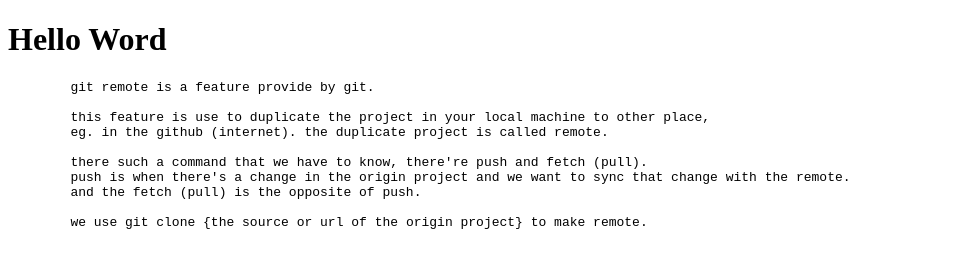
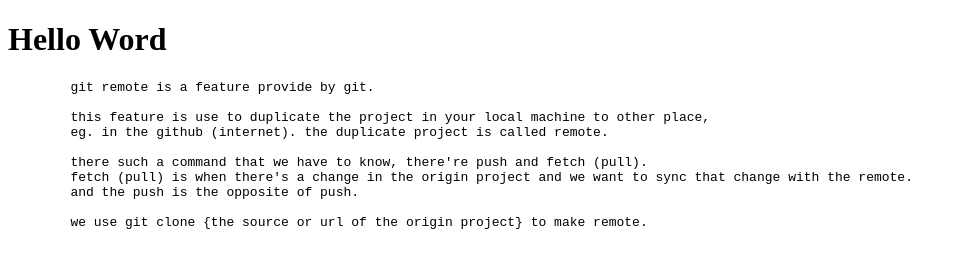
Before and after one commit to IndraCahya123/git-remote, a plain HTML site: page index.html in a window 1280 px wide. Shown: the whole page, without its empty margins (0-965 px from the left). Drawn offline with Linux system fonts and the light colour scheme.

Commit message:
there's such a little update

```diff
--- a/index.html
+++ b/index.html
@@ -16,8 +16,8 @@
         eg. in the github (internet). the duplicate project is called remote.
 
         there such a command that we have to know, there're push and fetch (pull).
-        push is when there's a change in the origin project and we want to sync that change with the remote.
-        and the fetch (pull) is the opposite of push.
+        fetch (pull) is when there's a change in the origin project and we want to sync that change with the remote.
+        and the push is the opposite of push.
 
         we use <code>git clone {the source or url of the origin project}</code> to make remote.
     </pre>
```
